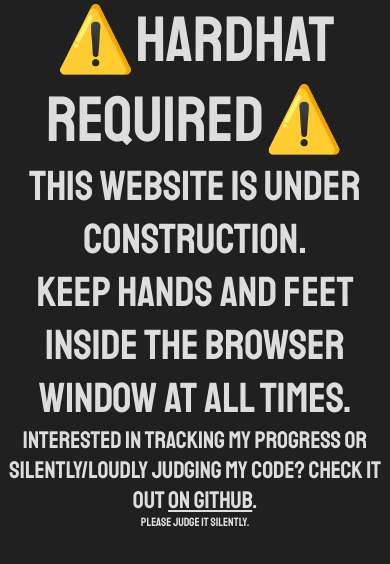
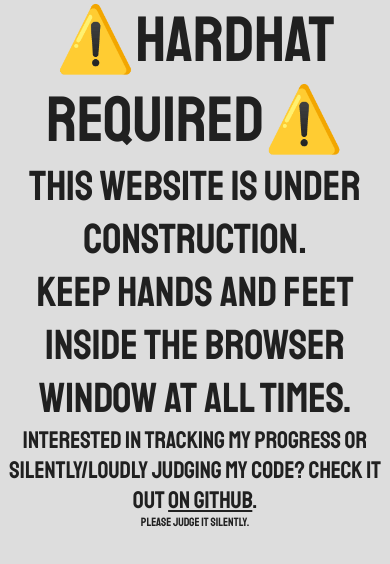
Before and after one commit to kienankb/website, a Next.js app: page / in a window 390 px wide. Shown: the top 564 px of the page. Built offline with nearby package versions, Linux system fonts and the light colour scheme.

Commit message:
light/dark mode media query

```diff
--- a/styles/globals.css
+++ b/styles/globals.css
@@ -23,12 +23,24 @@
   src: url('/fonts/Bitter-VariableFont_wght.ttf') format('truetype');
 }
 
+:root {
+  --fg: #202020;
+  --bg: #dddddd;
+}
+
+@media (prefers-color-scheme: dark) {
+  :root {
+    --fg: #dddddd;
+    --bg: #202020;
+  }
+}
+
 html,
 body {
   padding: 0;
   margin: 0;
-  color: #dddddd;
-  background-color: #202020;
+  color: var(--fg);
+  background-color: var(--bg);
 }
 
 a {
```
